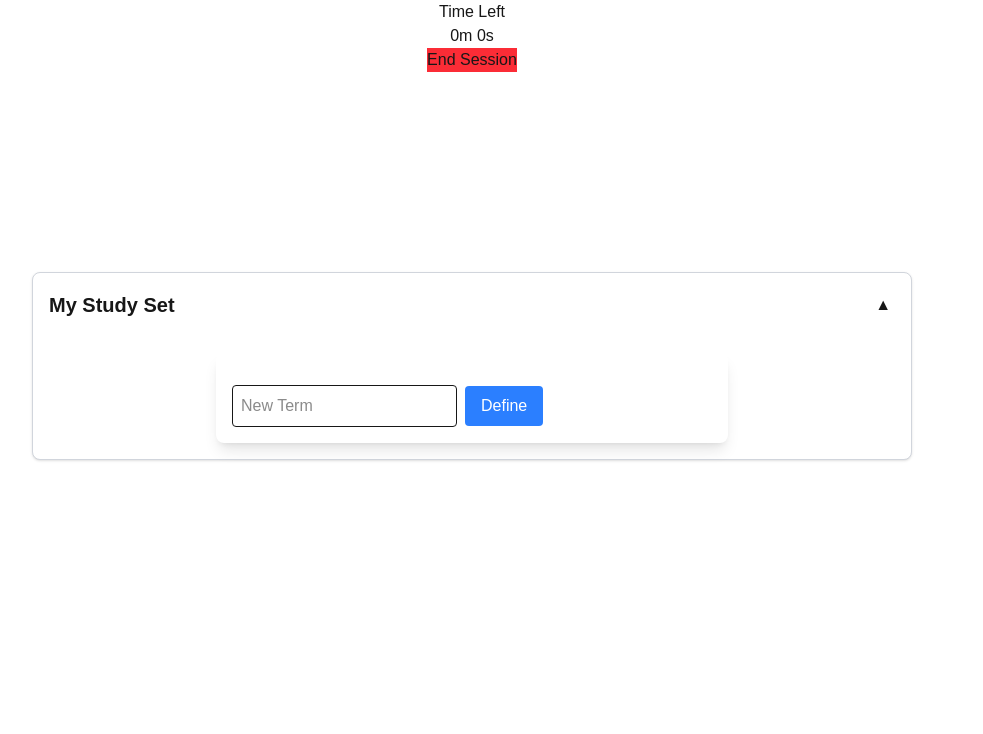
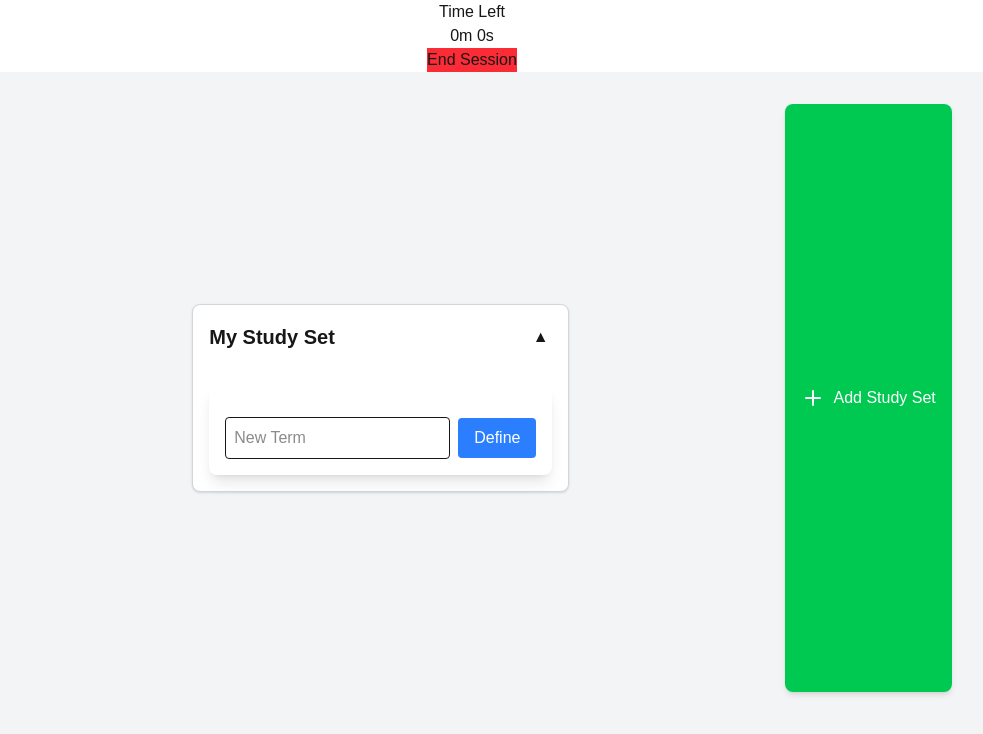
Before and after one commit to tylernlyons/Studium, a Next.js app in the folder termproject4300/: page /pages/focusMode in a window 1280 px wide. Shown: the top 734 px of the page, without its empty margins (168-1151 px from the left). Built offline with nearby package versions, Linux system fonts and the light colour scheme.

Commit message:
Added ability to make multiple study sets

```diff
--- a/termproject4300/src/app/pages/focusMode/page.tsx
+++ b/termproject4300/src/app/pages/focusMode/page.tsx
@@ -1,15 +1,13 @@
 'use client';
-import { useSearchParams } from 'next/navigation';
 import usePreventExit from '../../../hooks/usePreventExit';
 import preventBackNavigation from '../../../hooks/usePreventBackNav';
-import { useState, useEffect } from 'react';
 import StudyTimer from '@/components/StudyTimer';
-import StudySet from '@/components/StudySet';
+import StudySets from '@/components/StudySets';
 import HoverDefinition from '@/components/HoverDefinition';
 
+
 export default function StudySession() {
-  const searchParams = useSearchParams();
-  const [sessionActive, setSessionActive] = useState(true);
+
 
   usePreventExit();
   preventBackNavigation();
@@ -18,7 +16,7 @@ export default function StudySession() {
     <div className="relative">
         <>
           <StudyTimer />
-          <StudySet />
+          <StudySets />
           <HoverDefinition />
         </>
     </div>
--- /dev/null
+++ b/termproject4300/src/components/StudySets.tsx
@@ -0,0 +1,29 @@
+import { useState } from "react";
+import StudySet from "./StudySet";
+import { Plus } from "lucide-react";
+
+const StudySets = () => {
+    const [studySets, setStudySets] = useState([<StudySet key={0} />]);
+
+    const addStudySet = () => {
+        setStudySets([...studySets, <StudySet key={studySets.length} />]);
+    };
+
+    return (
+        <div className="min-h-screen bg-gray-100 p-8">
+            <div className="flex flex-wrap gap-4 justify-center">
+                {studySets}
+                <button
+                    onClick={addStudySet}
+                    className="bg-green-500 text-white p-4 rounded-lg shadow-md flex items-center hover:bg-green-600 transition cursor-pointer"
+                >
+                    <Plus className="mr-2" />
+                    Add Study Set
+                </button>
+
+            </div>
+        </div>
+    );
+};
+
+export default StudySets;
```
